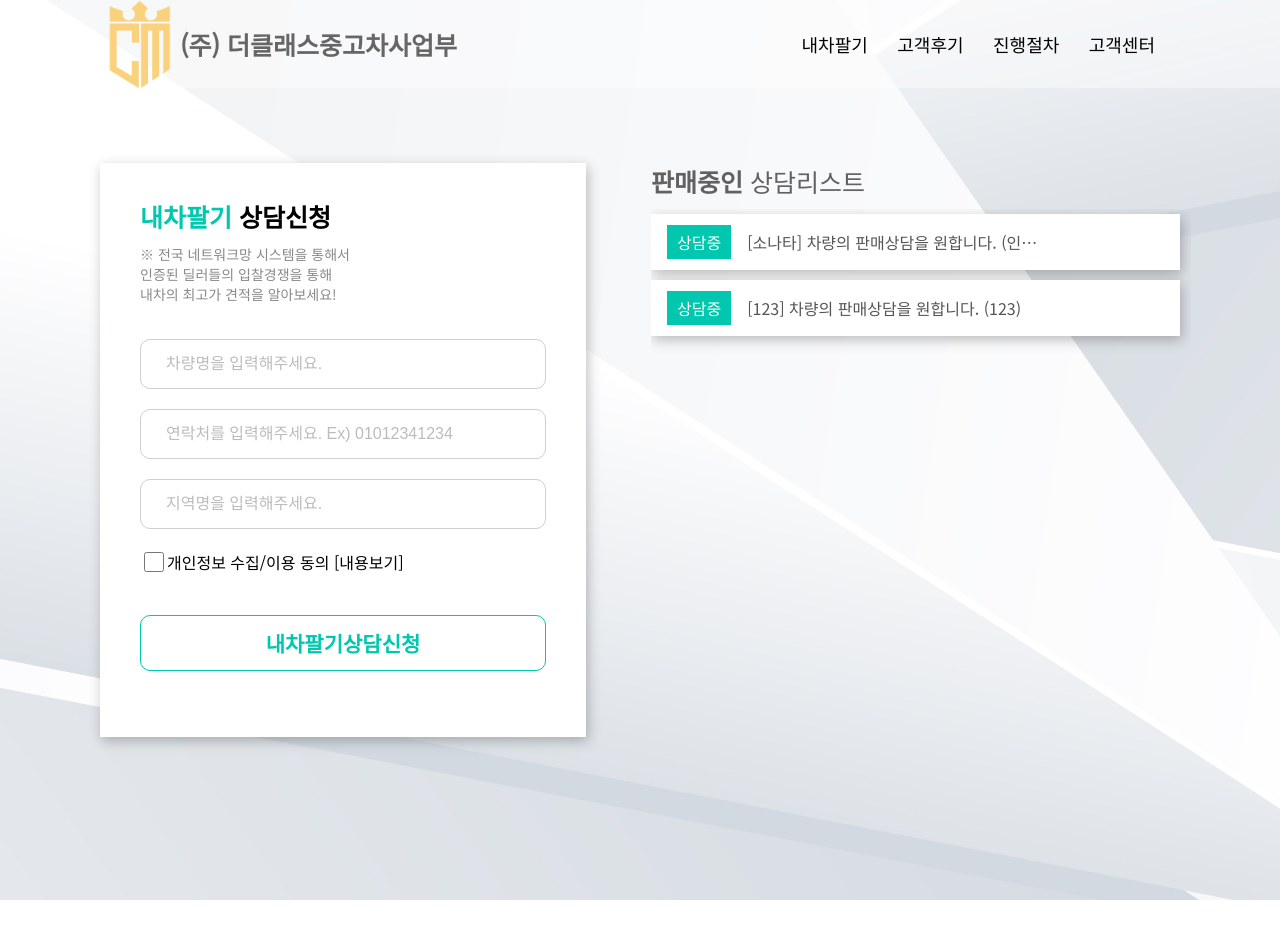
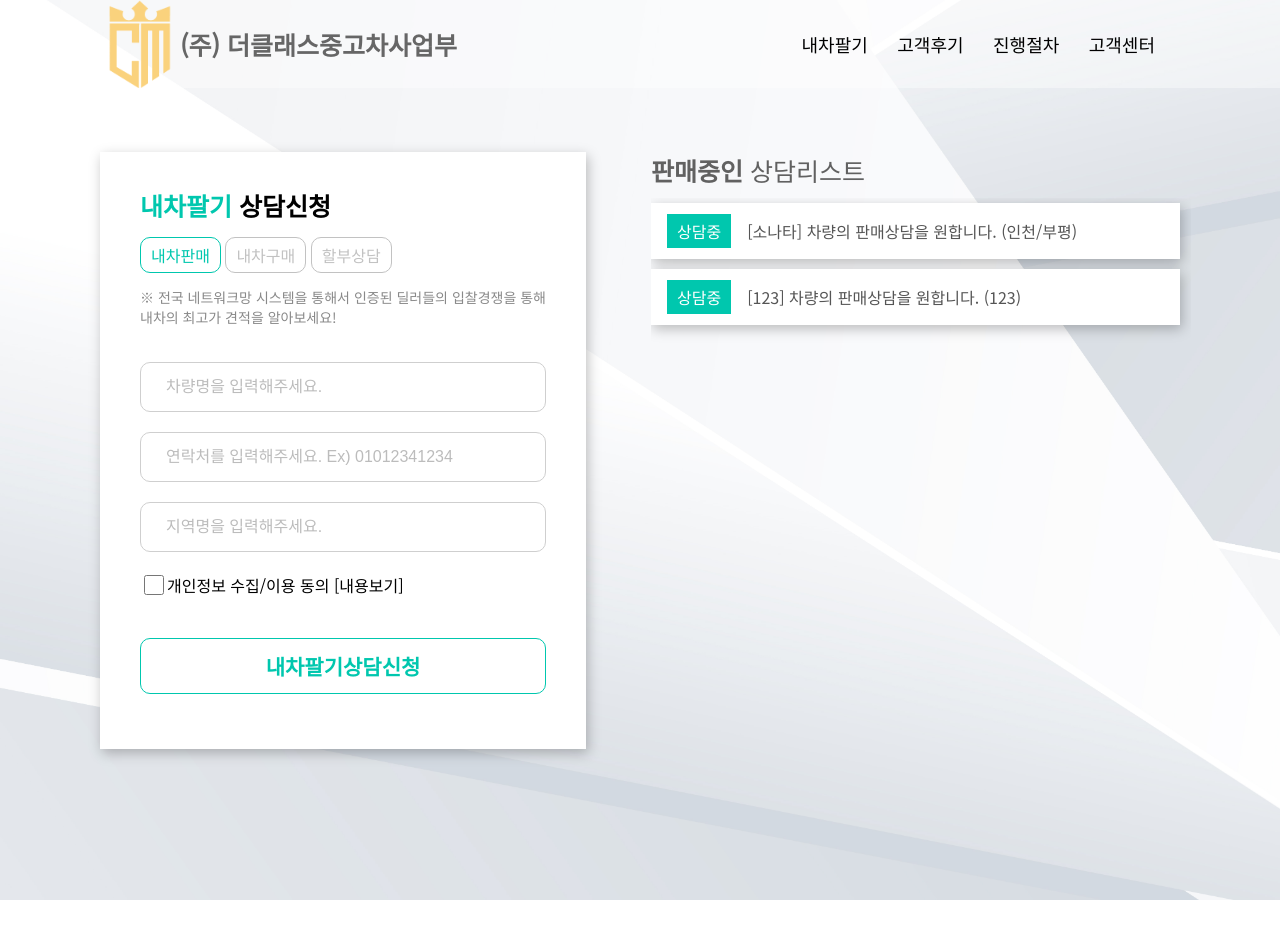
Before and after one commit to aika823/2022_01_the_class_car, a Django app: page / in a window 1280 px wide; the page is wider, and only the part inside the window is pictured. Shown: the top 940 px of that part. Run offline with Django 4.2, Linux system fonts and the light colour scheme; data comes from the database, SQL or seed files in the repository; some libraries are stand-ins or nearby versions.

Commit message:
[front] 상담 폼 추가

```diff
--- a/car/car_app/templates/index.html
+++ b/car/car_app/templates/index.html
@@ -63,12 +63,16 @@
     <section id="main">
         <div class="main-wrap content">
             <div class="main-form">
-                <h1><span>내차팔기</span> 상담신청</h1>
-                <p>※ 전국 네트워크망 시스템을 통해서
-                  <br>인증된 딜러들의 입찰경쟁을 통해
+              <h1><span>내차팔기</span> 상담신청</h1>
+              <div class="type">
+                <a class="sell active" href="javascript:void(0)">내차판매</a>
+                <a class="buy" href="javascript:void(0)">내차구매</a>
+                <a class="discount" href="javascript:void(0)">할부상담</a>
+              </div>
+                <p>※ 전국 네트워크망 시스템을 통해서 인증된 딜러들의 입찰경쟁을 통해
                   <br>내차의 최고가 견적을 알아보세요!</p>
 
-                <form action="" method="post">
+                <form action="" method="post" class="form-sell">
                 {% csrf_token %}
                     <div class="form-row">
                         <input type="text" name="car_name" placeholder="차량명을 입력해주세요." required/>
@@ -87,6 +91,46 @@
                         <button class="btn-submit" type="submit">내차팔기상담신청</button>
                     </div>
                 </form>
+
+                <form action="" method="post" class="form-buy">
+                  {% csrf_token %}
+                      <div class="form-row">
+                          <input type="text" name="car_name" placeholder="차량명을 입력해주세요." required/>
+                      </div>
+                      <div class="form-row">
+                          <input type="text" name="contact" placeholder="연락처를 입력해주세요. Ex) 01012341234" required />
+                      </div>
+                      <div class="form-row">
+                          <input type="text" name="location" placeholder="지역명을 입력해주세요." required />
+                      </div>
+                      <div class="form-row form-row--checkbox">
+                          <input type="checkbox" name="privacy_agreement" required>
+                          <label for="">개인정보 수집/이용 동의 <a href="javascript:void(0)">[내용보기]</a></label>
+                      </div>
+                      <div class="form-row">
+                          <button class="btn-submit" type="submit">내차팔기상담신청</button>
+                      </div>
+                  </form>
+
+                  <form action="" method="post" class="form-discount">
+                    {% csrf_token %}
+                        <div class="form-row">
+                            <input type="text" name="car_name" placeholder="차량명을 입력해주세요." required/>
+                        </div>
+                        <div class="form-row">
+                            <input type="text" name="contact" placeholder="연락처를 입력해주세요. Ex) 01012341234" required />
+                        </div>
+                        <div class="form-row">
+                            <input type="text" name="location" placeholder="지역명을 입력해주세요." required />
+                        </div>
+                        <div class="form-row form-row--checkbox">
+                            <input type="checkbox" name="privacy_agreement" required>
+                            <label for="">개인정보 수집/이용 동의 <a href="javascript:void(0)">[내용보기]</a></label>
+                        </div>
+                        <div class="form-row">
+                            <button class="btn-submit" type="submit">내차팔기상담신청</button>
+                        </div>
+                    </form>
             </div>
 
             <div class="consulting-wrap">
@@ -451,6 +495,29 @@
             document.getElementById("mySidenav").style.width = "0";
         }
     </script>
+
+    <script>
+      $("#main .type a").click(function() {
+        if($(this).hasClass('active') == false) {
+          $('#main .type a').removeClass('active');
+          $(this).addClass('active');
+        }
+
+        if($(this).hasClass('sell') == true) {
+          $('.main-form form').css('display', 'none');
+          $('.form-sell').css('display', 'block');
+          $('.main-form h1 span').text('내차팔기');
+        } else if($(this).hasClass('buy') == true) {
+          $('.main-form form').css('display', 'none');
+          $('.form-buy').css('display', 'block');
+          $('.main-form h1 span').text('내차사기');
+        } else if($(this).hasClass('discount') == true) {
+          $('.main-form form').css('display', 'none');
+          $('.form-discount').css('display', 'block');
+          $('.main-form h1 span').text('할부상담');
+        }
+      });
+    </script>
 </body>
 
 </html>
--- a/car/static/css/style.css
+++ b/car/static/css/style.css
@@ -24,6 +24,28 @@ section#main .main-wrap .main-form {
   box-shadow: 2px 4px 12px rgba(0, 0, 0, 0.25);
   width: 100%;
   box-sizing: border-box;
+  /* position: relative; */
+}
+section#main .main-wrap .main-form .type {
+  /* position: absolute; */
+  /* top: -25px;
+  left: -10px; */
+  box-sizing: border-box;
+  margin: 20px 0;
+}
+section#main .main-wrap .main-form .type a {
+  background-color: #fff;
+  box-sizing: border-box;
+  border-radius: 10px;
+  border: 1px solid #c2c2c2;
+  color: #c2c2c2;
+  padding: 5px 10px;
+}
+section#main .main-wrap .main-form .type a.active {
+  border: 1px solid #00C7AE;
+  border-radius: 10px;
+  color:#00C7AE;
+  box-sizing: border-box;
 }
 section#main .main-wrap .main-form h1 {
   font-size: 25px;
@@ -40,6 +62,10 @@ section#main .main-wrap .main-form p {
 section#main .main-wrap .main-form form {
   width: 100%;
   margin: 35px 0 0;
+}
+section#main .main-wrap .main-form form.form-buy,
+section#main .main-wrap .main-form form.form-discount {
+  display: none;
 }
 section#main .main-wrap .main-form .form-row {
   margin: 20px 0;
@@ -110,7 +136,7 @@ section#main .main-wrap .consulting-wrap .slide-card p.status {
   margin-right: 3rem;
 }
 section#main .main-wrap .consulting-wrap .slide-card p.consult-title {
-  width: 300px;
+  width: 370px;
   text-overflow: ellipsis;
   white-space: nowrap;
   overflow: hidden;
@@ -321,6 +347,10 @@ section#contact h2 {
   section#review .review-wrap {
     grid-template-columns: 1fr 1fr;
   }
+
+  section#main .main-wrap .consulting-wrap .slide-card p.consult-title {
+    width: 300px;
+  }
 }
 
 @media all and (max-width: 768px) {
@@ -453,4 +483,9 @@ section#contact h2 {
   .slick-next {
     right: 10px;
   }
+
+  section#main .main-wrap .main-form .type a {
+    padding: 3px;
+    font-size: 14px;
+  }
 }
```
